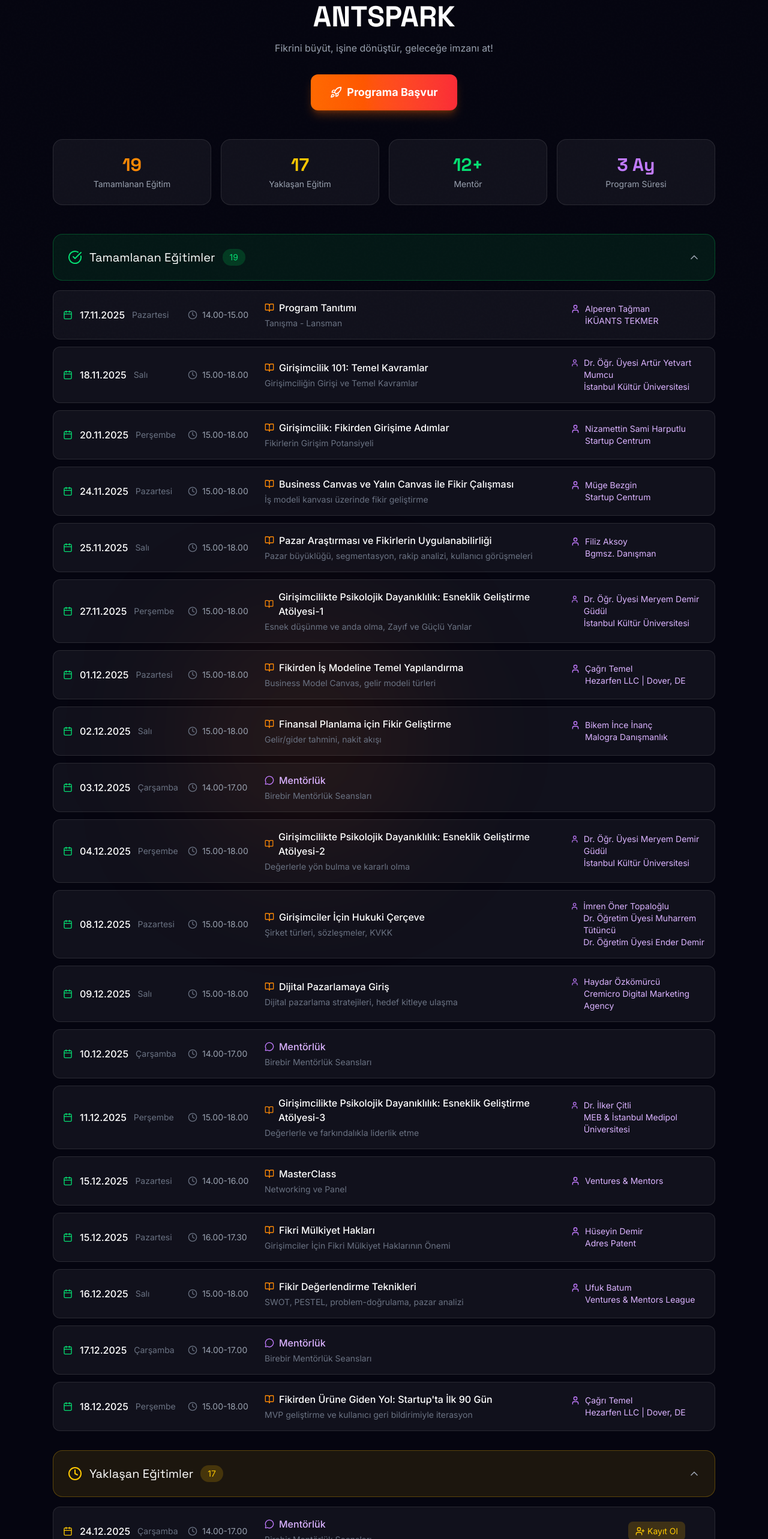
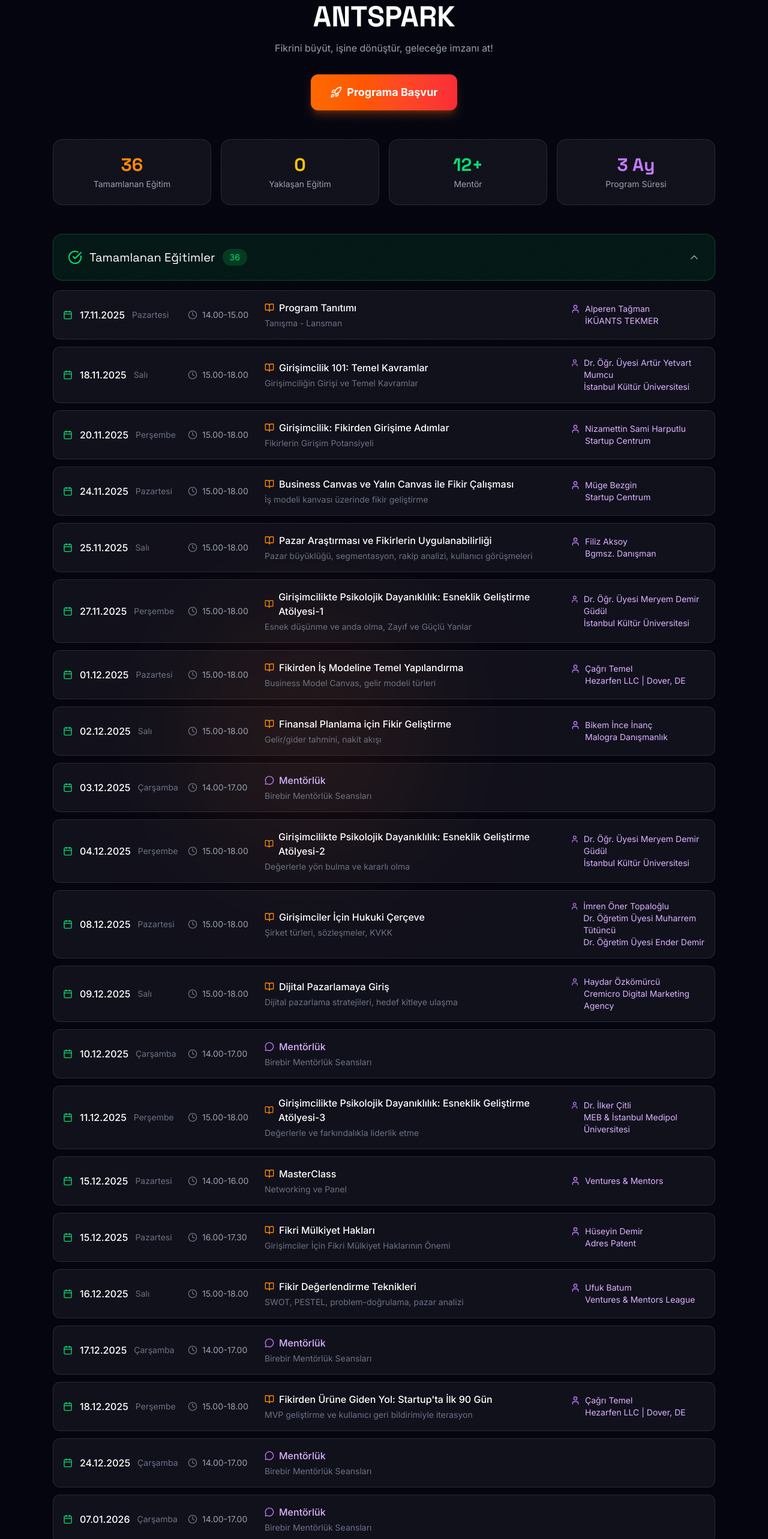
Before and after one commit to alperentagmann/ikuants-tekmer, a Next.js app: page /antspark in a window 1280 px wide. Shown: the part 234-2800 px from the top of the page at 60% size. Built offline with nearby package versions, Linux system fonts and the light colour scheme.

Commit message:
ekibimiz

```diff
--- a/app/antspark/page.tsx
+++ b/app/antspark/page.tsx
@@ -27,25 +27,25 @@
     { date: "16.12.2025", day: "Salı", time: "15.00-18.00", topic: "Fikir Değerlendirme Teknikleri", description: "SWOT, PESTEL, problem-doğrulama, pazar analizi", trainer: "Ufuk Batum\nVentures & Mentors League", status: "completed" },
     { date: "17.12.2025", day: "Çarşamba", time: "14.00-17.00", topic: "Mentörlük", description: "Birebir Mentörlük Seansları", trainer: "", status: "completed" },
     { date: "18.12.2025", day: "Perşembe", time: "15.00-18.00", topic: "Fikirden Ürüne Giden Yol: Startup'ta İlk 90 Gün", description: "MVP geliştirme ve kullanıcı geri bildirimiyle iterasyon", trainer: "Çağrı Temel\nHezarfen LLC | Dover, DE", status: "completed" },
-    { date: "24.12.2025", day: "Çarşamba", time: "14.00-17.00", topic: "Mentörlük", description: "Birebir Mentörlük Seansları", trainer: "", status: "upcoming" },
+    { date: "24.12.2025", day: "Çarşamba", time: "14.00-17.00", topic: "Mentörlük", description: "Birebir Mentörlük Seansları", trainer: "", status: "completed" },
     // Ocak 2026
-    { date: "07.01.2026", day: "Çarşamba", time: "14.00-17.00", topic: "Mentörlük", description: "Birebir Mentörlük Seansları", trainer: "", status: "upcoming" },
-    { date: "08.01.2026", day: "Perşembe", time: "15.00-18.00", topic: "Girişimciler için Sürdürülebilirlik Eğitimi", description: "Çevresel etki analizi, sürdürülebilir iş modelleri", trainer: "Dr. Öğr. Üyesi Nazife Merve Hamzaoğlu\nİstanbul Kültür Üniversitesi", status: "upcoming" },
-    { date: "12.01.2026", day: "Pazartesi", time: "15.00-18.00", topic: "Dijital Pazarlama: Sosyal Medya", description: "Platform seçimi, içerik planlama, sosyal medya yönetimi", trainer: "Müge Bezgin\nStartup Centrum", status: "upcoming" },
-    { date: "13.01.2026", day: "Salı", time: "15.00-18.00", topic: "Dijital Pazarlama: SEO ve Web Optimizasyonu", description: "Arama motoru optimizasyonu, web sitesi performansı", trainer: "", status: "upcoming" },
-    { date: "14.01.2026", day: "Çarşamba", time: "14.00-17.00", topic: "Girişimcilikte Psikolojik Dayanıklılık: Grup Mentörlüğü", description: "Ekip dinamikleri ve grup psikolojisi", trainer: "Dr. Öğr. Üyesi Meryem Demir Güdül\nİstanbul Kültür Üniversitesi\nDr. İlker Çitli\nMEB & İstanbul Medipol Üniversitesi", status: "upcoming" },
-    { date: "15.01.2026", day: "Perşembe", time: "15.00-18.00", topic: "Dijital Pazarlama: Online Reklam Yönetimi", description: "Reklam kampanyası planlama, hedefleme ve bütçe yönetimi", trainer: "", status: "upcoming" },
-    { date: "19.01.2026", day: "Pazartesi", time: "15.00-18.00", topic: "İş Geliştirme: Marka Stratejisi", description: "Marka kimliği oluşturma, müşteri algısı yönetimi", trainer: "Melis Dünya Sezen\nFiProduct", status: "upcoming" },
-    { date: "20.01.2026", day: "Salı", time: "15.00-18.00", topic: "İş Geliştirme: E-Ticaret", description: "Online satış altyapıları, ödeme sistemleri, lojistik", trainer: "Berkalp Kaya\nHazır Cevap", status: "upcoming" },
-    { date: "21.01.2026", day: "Çarşamba", time: "14.00-17.00", topic: "Mentörlük", description: "Birebir Mentörlük Seansları", trainer: "", status: "upcoming" },
-    { date: "22.01.2026", day: "Perşembe", time: "15.00-18.00", topic: "Dijital Pazarlama & İş Geliştirme: Analitik", description: "Veri analizi, ölçümleme, performans değerlendirme", trainer: "Emre Gül\nFiProduct", status: "upcoming" },
-    { date: "26.01.2026", day: "Pazartesi", time: "15.00-18.00", topic: "Girişimciler için Teşvik ve Hibe Fırsatları", description: "KOSGEB, TÜBİTAK, yatırım fonları, hibe programları", trainer: "Sıla Dinçer\nÖdeAl R&D Manager", status: "upcoming" },
-    { date: "28.01.2026", day: "Çarşamba", time: "14.00-17.00", topic: "Mentörlük", description: "Birebir Mentörlük Seansları", trainer: "", status: "upcoming" },
-    { date: "29.01.2026", day: "Perşembe", time: "15.00-18.00", topic: "Stratejik Planlama", description: "Vizyon, misyon, hedef belirleme, uzun vadeli strateji", trainer: "Yusuf Yılmaz\nAtakDX", status: "upcoming" },
+    { date: "07.01.2026", day: "Çarşamba", time: "14.00-17.00", topic: "Mentörlük", description: "Birebir Mentörlük Seansları", trainer: "", status: "completed" },
+    { date: "08.01.2026", day: "Perşembe", time: "15.00-18.00", topic: "Girişimciler için Sürdürülebilirlik Eğitimi", description: "Çevresel etki analizi, sürdürülebilir iş modelleri", trainer: "Dr. Öğr. Üyesi Nazife Merve Hamzaoğlu\nİstanbul Kültür Üniversitesi", status: "completed" },
+    { date: "12.01.2026", day: "Pazartesi", time: "15.00-18.00", topic: "Dijital Pazarlama: Sosyal Medya", description: "Platform seçimi, içerik planlama, sosyal medya yönetimi", trainer: "Müge Bezgin\nStartup Centrum", status: "completed" },
+    { date: "13.01.2026", day: "Salı", time: "15.00-18.00", topic: "Dijital Pazarlama: SEO ve Web Optimizasyonu", description: "Arama motoru optimizasyonu, web sitesi performansı", trainer: "", status: "completed" },
+    { date: "14.01.2026", day: "Çarşamba", time: "14.00-17.00", topic: "Girişimcilikte Psikolojik Dayanıklılık: Grup Mentörlüğü", description: "Ekip dinamikleri ve grup psikolojisi", trainer: "Dr. Öğr. Üyesi Meryem Demir Güdül\nİstanbul Kültür Üniversitesi\nDr. İlker Çitli\nMEB & İstanbul Medipol Üniversitesi", status: "completed" },
+    { date: "15.01.2026", day: "Perşembe", time: "15.00-18.00", topic: "Dijital Pazarlama: Online Reklam Yönetimi", description: "Reklam kampanyası planlama, hedefleme ve bütçe yönetimi", trainer: "", status: "completed" },
+    { date: "19.01.2026", day: "Pazartesi", time: "15.00-18.00", topic: "İş Geliştirme: Marka Stratejisi", description: "Marka kimliği oluşturma, müşteri algısı yönetimi", trainer: "Melis Dünya Sezen\nFiProduct", status: "completed" },
+    { date: "20.01.2026", day: "Salı", time: "15.00-18.00", topic: "İş Geliştirme: E-Ticaret", description: "Online satış altyapıları, ödeme sistemleri, lojistik", trainer: "Berkalp Kaya\nHazır Cevap", status: "completed" },
+    { date: "21.01.2026", day: "Çarşamba", time: "14.00-17.00", topic: "Mentörlük", description: "Birebir Mentörlük Seansları", trainer: "", status: "completed" },
+    { date: "22.01.2026", day: "Perşembe", time: "15.00-18.00", topic: "Dijital Pazarlama & İş Geliştirme: Analitik", description: "Veri analizi, ölçümleme, performans değerlendirme", trainer: "Emre Gül\nFiProduct", status: "completed" },
+    { date: "26.01.2026", day: "Pazartesi", time: "15.00-18.00", topic: "Girişimciler için Teşvik ve Hibe Fırsatları", description: "KOSGEB, TÜBİTAK, yatırım fonları, hibe programları", trainer: "Sıla Dinçer\nÖdeAl R&D Manager", status: "completed" },
+    { date: "28.01.2026", day: "Çarşamba", time: "14.00-17.00", topic: "Mentörlük", description: "Birebir Mentörlük Seansları", trainer: "", status: "completed" },
+    { date: "29.01.2026", day: "Perşembe", time: "15.00-18.00", topic: "Stratejik Planlama", description: "Vizyon, misyon, hedef belirleme, uzun vadeli strateji", trainer: "Yusuf Yılmaz\nAtakDX", status: "completed" },
     // Şubat 2026
-    { date: "02.02.2026", day: "Pazartesi", time: "15.00-18.00", topic: "Sunum Hazırlama", description: "Yatırımcıya yönelik pitch deck hazırlama, girişim hikayesi", trainer: "Bikem İnce İnanç\nMalogra Danışmanlık", status: "upcoming" },
-    { date: "03.02.2026", day: "Salı", time: "15.00-18.00", topic: "Dijital İş Geliştirme ve Dönüşüm", description: "İş modeli inovasyonu ve dijital dönüşüm stratejileri", trainer: "", status: "upcoming" },
-    { date: "04.02.2026", day: "Çarşamba", time: "14.00-17.00", topic: "Mentörlük", description: "Birebir Mentörlük Seansları", trainer: "", status: "upcoming" },
+    { date: "02.02.2026", day: "Pazartesi", time: "15.00-18.00", topic: "Sunum Hazırlama", description: "Yatırımcıya yönelik pitch deck hazırlama, girişim hikayesi", trainer: "Bikem İnce İnanç\nMalogra Danışmanlık", status: "completed" },
+    { date: "03.02.2026", day: "Salı", time: "15.00-18.00", topic: "Dijital İş Geliştirme ve Dönüşüm", description: "İş modeli inovasyonu ve dijital dönüşüm stratejileri", trainer: "", status: "completed" },
+    { date: "04.02.2026", day: "Çarşamba", time: "14.00-17.00", topic: "Mentörlük", description: "Birebir Mentörlük Seansları", trainer: "", status: "completed" },
 ];
 
 export default function AntsparkProgramPage() {
--- a/app/ekibimiz/page.tsx
+++ b/app/ekibimiz/page.tsx
@@ -4,6 +4,17 @@
 import { Users, Linkedin, Mail, Briefcase, Award, Phone } from "lucide-react";
 
 const teamMembers = [
+    {
+        name: "Hatice Tuğsavul",
+        title: "TEKMER Müdürü",
+        description: "",
+        linkedin: "https://www.linkedin.com/in/hatice-tugsavul-76729616/",
+        email: "bilgi@ikuantstekmer.com",
+        phone: "0212 498 41 62",
+        initials: "HT",
+        image: "/images/hatice-tugsavul.jpg",
+        color: "from-primary to-purple-600"
+    },
     {
         name: "Alperen Tağman",
         title: "Teknoloji Geliştirme Uzmanı",
@@ -13,17 +24,6 @@
         phone: "0212 498 41 03",
         initials: "AT",
         image: "/images/alperen-tagman.jpg",
-        color: "from-primary to-purple-600"
-    },
-    {
-        name: "Mustafa Cem Okur",
-        title: "TEKMER Uzmanı",
-        description: "Ar-Ge ve Endüstriyel Tasarım alanlarındaki deneyimiyle İKÜANTS TEKMER bünyesinde Uzman olarak görev yapmaktadır. Merkezin operasyonel döngüsünün sürdürülmesi, girişimcilerin idari süreçlerinin takibi ve tesis imkanlarının etkin kullanımı konularında çalışmalar yürütmektedir. Girişimcilere sağlanan altyapı hizmetlerinin koordinasyonu ve idari iş akışlarının yürütülmesinde rol oynamaktadır.",
-        linkedin: "https://www.linkedin.com/in/cem-okur-600bb3159/",
-        email: "cem.okur@ikuantstekmer.com",
-        phone: "0212 498 41 62",
-        initials: "CO",
-        image: "/images/cem-okur.jpg",
         color: "from-secondary to-teal-600"
     }
 ];
```
Also changed, not shown: public/images/hatice-tugsavul.jpg (added).
